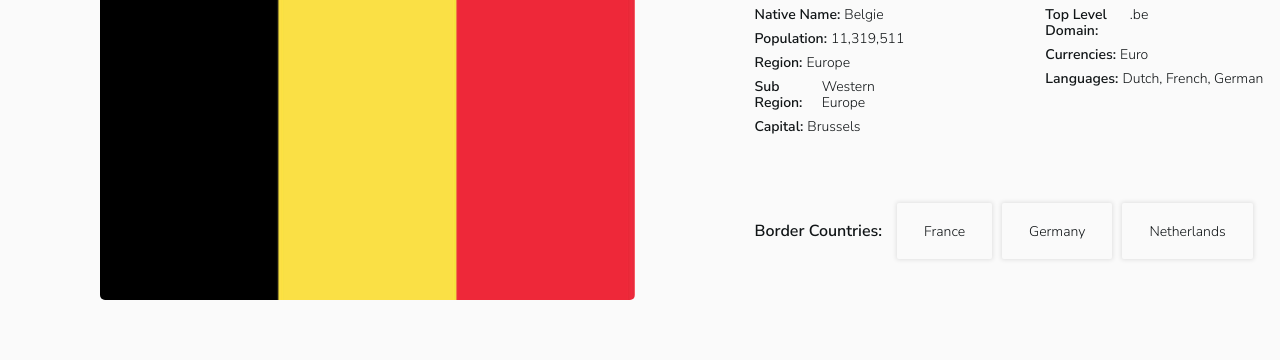
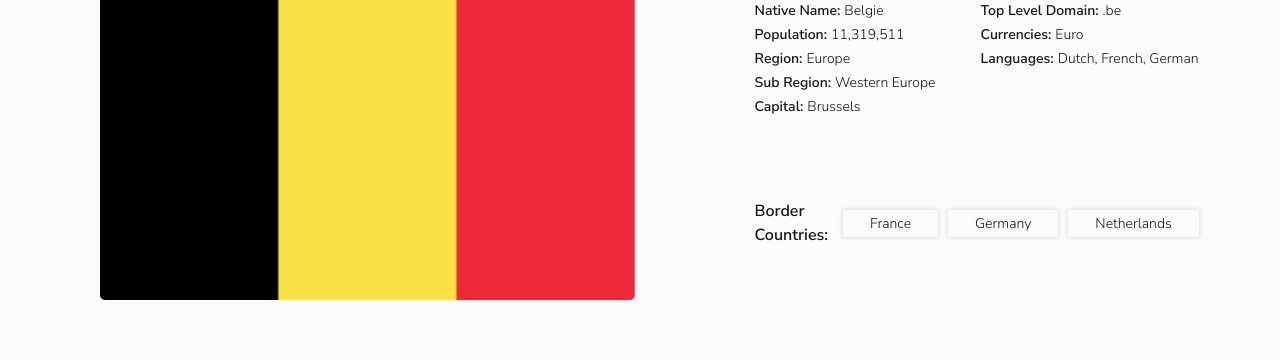
Before and after one commit to suyarkhonuzb/Countries, a plain HTML site: page country.html in a window 1280 px wide. Shown: the part 440-800 px from the top of the page. Drawn offline with Linux system fonts and the light colour scheme.

Commit message:
Final country page

```diff
--- a/country.html
+++ b/country.html
@@ -34,7 +34,9 @@
         <div class="container">
             <a class="country-page-back-wrapper" href="index.html">
                 <span class="country-page-back-icon">
-                    <img src="img/back.svg">
+                    <svg xmlns="http://www.w3.org/2000/svg" width="20" height="20" viewBox="0 0 20 20" fill="none">
+                        <path fill-rule="evenodd" clip-rule="evenodd" d="M6.46447 4.10744L7.64298 5.28596L3.75389 9.17504L18.6031 9.17504L18.6031 10.825L3.75389 10.825L7.64298 14.714L6.46447 15.8926L0.57191 10L6.46447 4.10744Z" fill="currentColor"/>
+                      </svg>
                 </span>
                 <span class="country-page-text">Back</span>
             </a>
--- a/css/styles.css
+++ b/css/styles.css
@@ -311,6 +311,7 @@ a{
 
 .country-info-inner {
     display: flex;
+    justify-content: space-between;
     margin: 0;
     padding: 0;
 }
@@ -321,15 +322,11 @@ a{
     margin-bottom: 68px;
 }
 
-.country-page-details-item:not(:last-child){
-    margin-right: 141px;
-}
-
-
 /* BORDER-COUNTRIES */
 .border-countries {
     display: flex;
-    justify-content: start;
+    justify-content: space-between;
+    align-items: center;
     margin-top: 0;
 }
 
```
